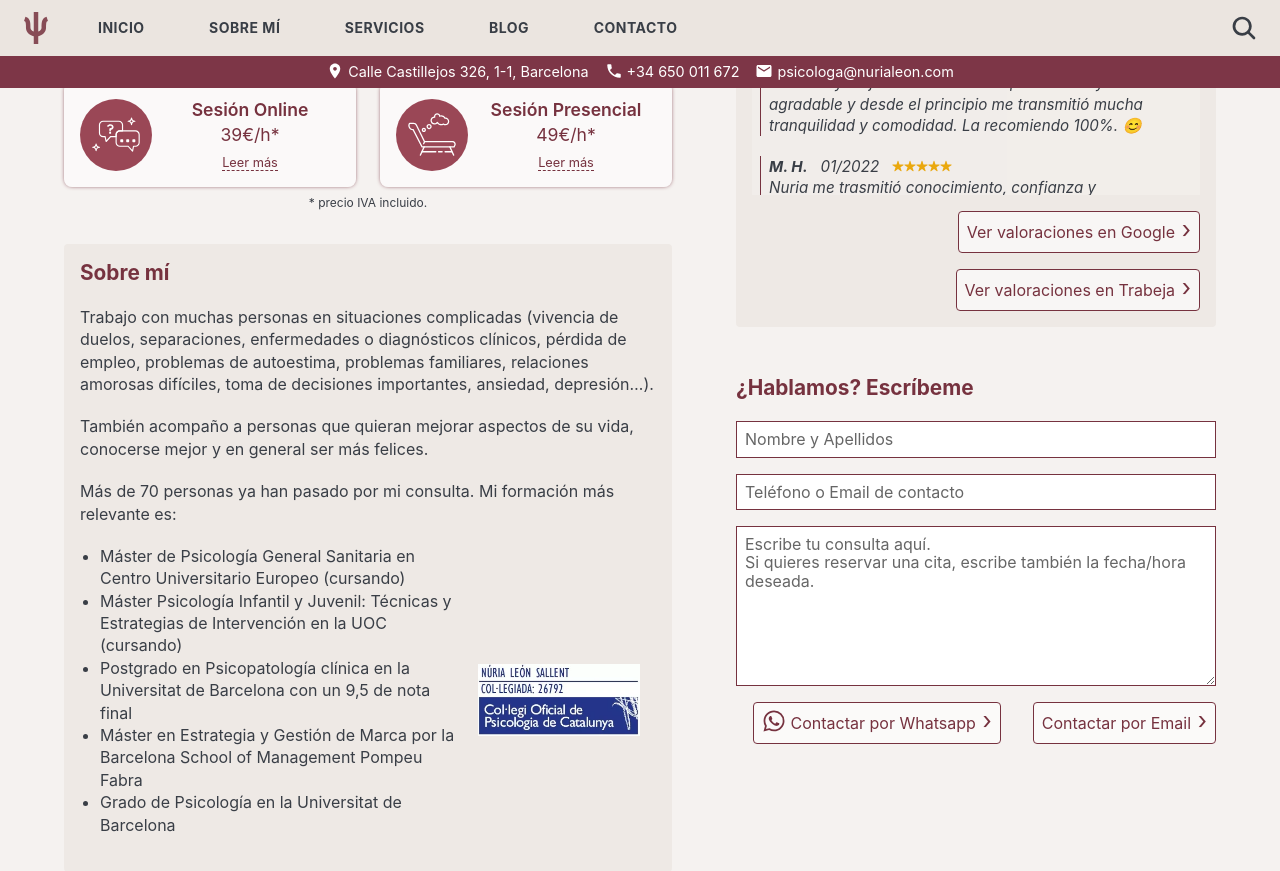
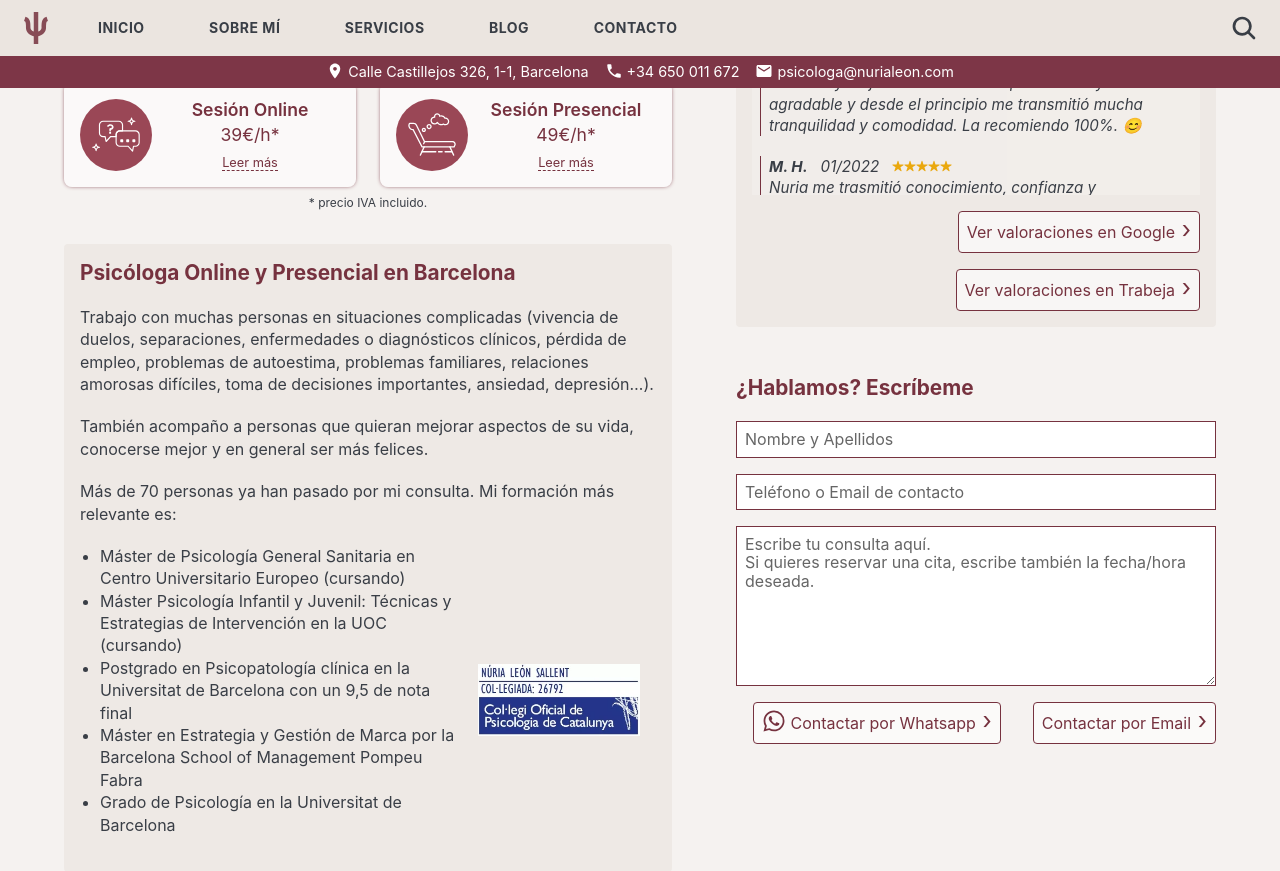
Before and after one commit to nurialeonsallent/nurialeon.com, a Jekyll site: the page built from index.html, in a window 1280 px wide and 900 px high, scrolled down 302 px. Shown: the top 871 px of the window. Built offline with Jekyll 4.4.1, drawn with Linux system fonts in a browser that asks for light colours.

Commit message:
psicologa cabecero

```diff
--- a/index.html
+++ b/index.html
@@ -27,7 +27,7 @@ layout: default
         </div>
 
         <div class="info">
-            <h2 class="h3">Sobre mí</h2>
+            <h2 class="h3">Psicóloga Online y Presencial en Barcelona</h2>
             <p>Trabajo con muchas personas en situaciones complicadas (vivencia de duelos, separaciones, enfermedades o diagnósticos clínicos, pérdida de empleo, problemas de autoestima, problemas familiares, relaciones amorosas difíciles, toma de decisiones importantes, ansiedad, depresión…). </p>
             <p>También acompaño a personas que quieran mejorar aspectos de su vida, conocerse mejor y en general ser más felices.</p>
             <p>Más de 70 personas ya han pasado por mi consulta. Mi formación más relevante es:</p>
```
